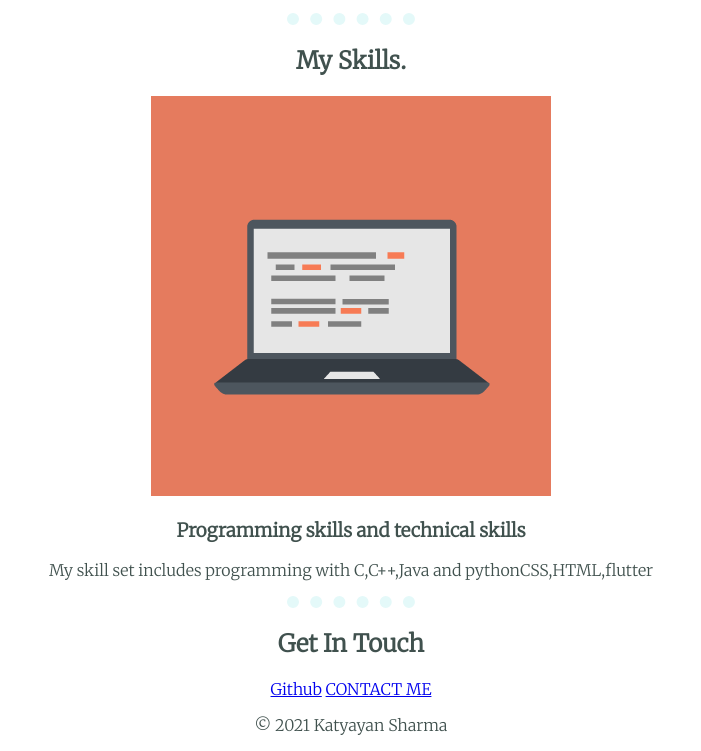
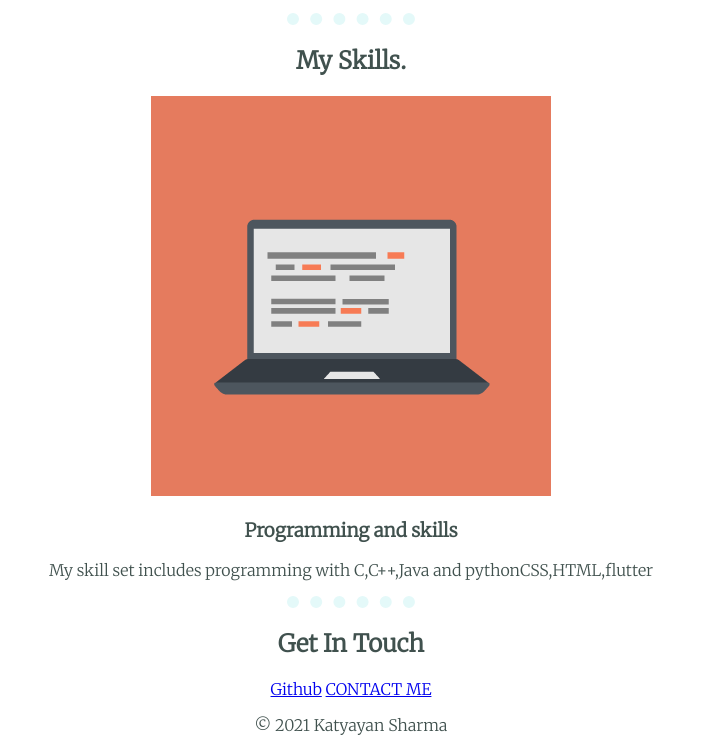
Before and after one commit to ks4342/ks4342.github.io, a plain HTML site: page index.html in a window 1280 px wide. Shown: the part 1215-1966 px from the top of the page, without its empty margins (289-990 px from the left). Drawn offline with Linux system fonts and the light colour scheme.

Commit message:
Update index.html

```diff
--- a/index.html
+++ b/index.html
@@ -36,7 +36,7 @@
       <h2>My Skills.</h2>
       <div class="skill-row1">
         <img class="" src="images/computer.png" alt="">
-        <h3>Programming skills and technical skills</h3>
+        <h3>Programming and skills </h3>
         <p>My skill set includes programming with C,C++,Java and pythonCSS,HTML,flutter</p>
 
 
```
